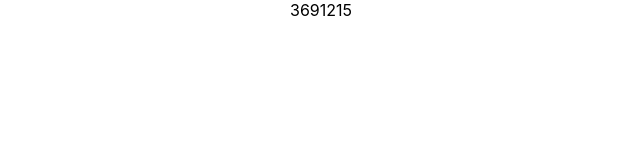
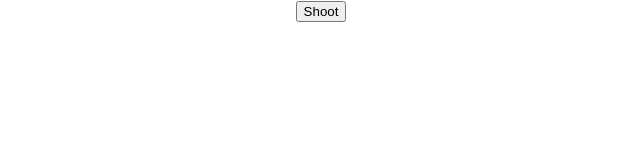
Before and after one commit to morajdhwaj/Java-Script, a React (Create React App) app: page / in a window 1280 px wide. Shown: the top 160 px of the page, without its empty margins (319-959 px from the left). Built offline with nearby package versions, Linux system fonts and the light colour scheme.

Commit message:
Learn JS

```diff
--- a/src/App.js
+++ b/src/App.js
@@ -1,18 +1,15 @@
 import "./App.css";
 
-let x = 100;
-console.log(x);
+function App() {
+  const Shoot = () => {
+    alert("Good Short");
+  };
 
-const array = [1, 2, 3, 4, 5];
-
-const arr = array.map(myFunction);
-
-function myFunction(a) {
-  return a * 3;
-}
-
-function App() {
-  return <div className="App">{arr}</div>;
+  return (
+    <div className="App">
+      <button onClick={Shoot}>Shoot</button>
+    </div>
+  );
 }
 
 export default App;
```
Also changed, not shown: Hello.js (+12 -6 lines).
